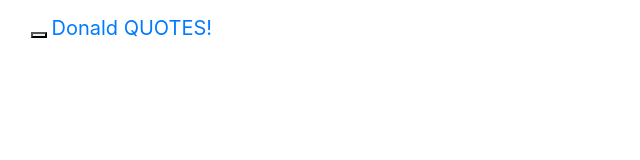
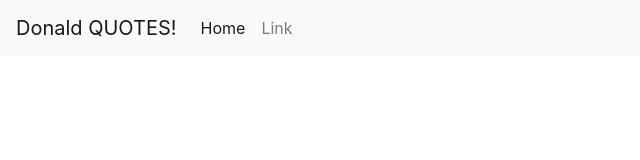
Before and after one commit to GioMarcolla/DonaldQuotes, a plain HTML site: page index.html in a window 1280 px wide. Shown: the whole page, without its empty margins (0-640 px from the left). Drawn offline with nearby package versions, Linux system fonts and the light colour scheme.

Commit message:
Update to bootstrap4

```diff
--- a/index.html
+++ b/index.html
@@ -5,23 +5,20 @@
         <link rel="stylesheet" href="https://stackpath.bootstrapcdn.com/bootstrap/4.3.1/css/bootstrap.min.css" integrity="sha384-ggOyR0iXCbMQv3Xipma34MD+dH/1fQ784/j6cY/iJTQUOhcWr7x9JvoRxT2MZw1T" crossorigin="anonymous">        <script src="https://maxcdn.bootstrapcdn.com/bootstrap/3.3.7/js/bootstrap.min.js" integrity="sha384-Tc5IQib027qvyjSMfHjOMaLkfuWVxZxUPnCJA7l2mCWNIpG9mGCD8wGNIcPD7Txa" crossorigin="anonymous"></script>
     </head>
     <body>
-        <nav class="navbar navbar-default">
-            <div class="container-fluid">
-                <div class="navbar-header">
-                    <button type="button" class="navbar-toggle collapsed" data-toggle="collapse" data-target="#bs-example-navbar-collapse-1" aria-expanded="false">
-                        <span class="sr-only">Toggle navigation</span>
-                        <span class="icon-bar"></span>
-                        <span class="icon-bar"></span>
-                        <span class="icon-bar"></span>
-                    </button>
-                    <a class="navbar-brand" href="#">Donald QUOTES!</a>
-                </div>
-                <div class="collapse navbar-collapse" id="bs-example-navbar-collapse-1">
-                    <ul class="nav navbar-nav">
-                        <li class="active"><a href="#">Home<span class="sr-only">(current)</span></a></li>
-                        <li><a href="#">Link</a></li>
-                    </ul>
-                </div>
+        <nav class="navbar navbar-expand-lg navbar-light bg-light">
+            <a class="navbar-brand" href="#">Donald QUOTES!</a>
+            <button class="navbar-toggler" type="button" data-toggle="collapse" data-target="#navbarSupportedContent" aria-controls="navbarSupportedContent" aria-expanded="false" aria-label="Toggle navigation">
+                <span class="navbar-toggler-icon"></span>
+            </button>
+            <div class="collapse navbar-collapse" id="navbarSupportedContent">
+                <ul class="navbar-nav mr-auto">
+                    <li class="nav-item active">
+                        <a class="nav-link" href="#">Home <span class="sr-only">(current)</span></a>
+                    </li>
+                    <li class="nav-item">
+                        <a class="nav-link" href="#">Link</a>
+                    </li>
+                </ul>
             </div>
         </nav>
         <script src="https://code.jquery.com/jquery-3.3.1.slim.min.js" integrity="sha384-q8i/X+965DzO0rT7abK41JStQIAqVgRVzpbzo5smXKp4YfRvH+8abtTE1Pi6jizo" crossorigin="anonymous"></script>
```
